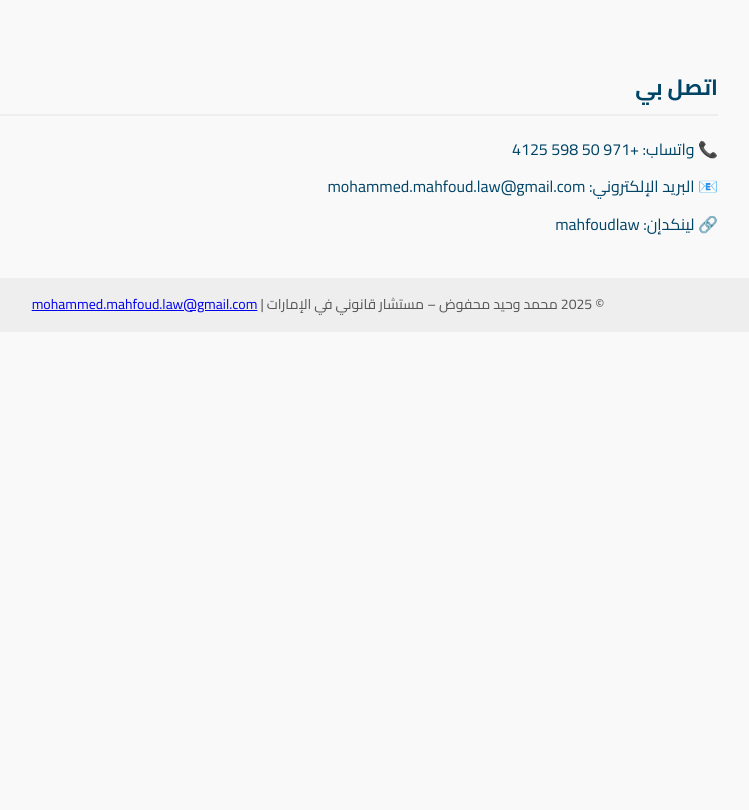
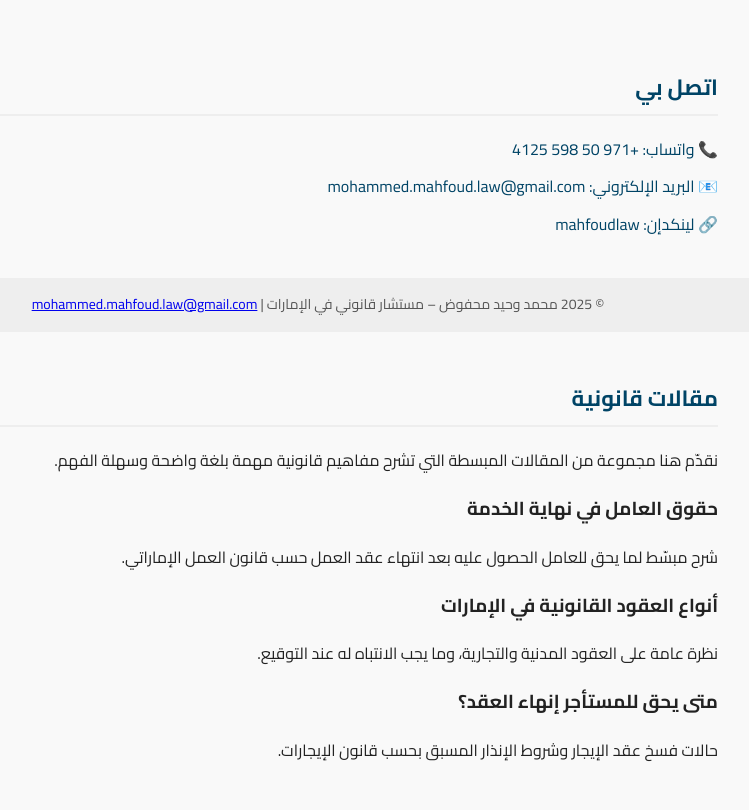
Before and after one commit to mh-cr/legal-consult-uae, a plain HTML site: page index.html in a window 1280 px wide. Shown: the part 1201-2011 px from the top of the page, without its empty margins (322-1071 px from the left). Before the commit the page ends 1533 px from the top, so only its background shows below. Drawn offline with Linux system fonts and the light colour scheme.

Commit message:
Update index.html

```diff
--- a/index.html
+++ b/index.html
@@ -112,6 +112,26 @@
     © 2025 محمد وحيد محفوض – مستشار قانوني في الإمارات |
     <a href="mailto:mohammed.mahfoud.law@gmail.com">mohammed.mahfoud.law@gmail.com</a>
   </footer>
+<section id="articles" class="section">
+  <div class="container">
+    <h2 class="section-title">مقالات قانونية</h2>
+    <p class="section-description">نقدّم هنا مجموعة من المقالات المبسطة التي تشرح مفاهيم قانونية مهمة بلغة واضحة وسهلة الفهم.</p>
 
+    <div class="articles-grid">
+      <div class="article-card">
+        <h3 class="article-title">حقوق العامل في نهاية الخدمة</h3>
+        <p class="article-excerpt">شرح مبسّط لما يحق للعامل الحصول عليه بعد انتهاء عقد العمل حسب قانون العمل الإماراتي.</p>
+      </div>
+      <div class="article-card">
+        <h3 class="article-title">أنواع العقود القانونية في الإمارات</h3>
+        <p class="article-excerpt">نظرة عامة على العقود المدنية والتجارية، وما يجب الانتباه له عند التوقيع.</p>
+      </div>
+      <div class="article-card">
+        <h3 class="article-title">متى يحق للمستأجر إنهاء العقد؟</h3>
+        <p class="article-excerpt">حالات فسخ عقد الإيجار وشروط الإنذار المسبق بحسب قانون الإيجارات.</p>
+      </div>
+    </div>
+  </div>
+</section>
 </body>
 </html>
```
